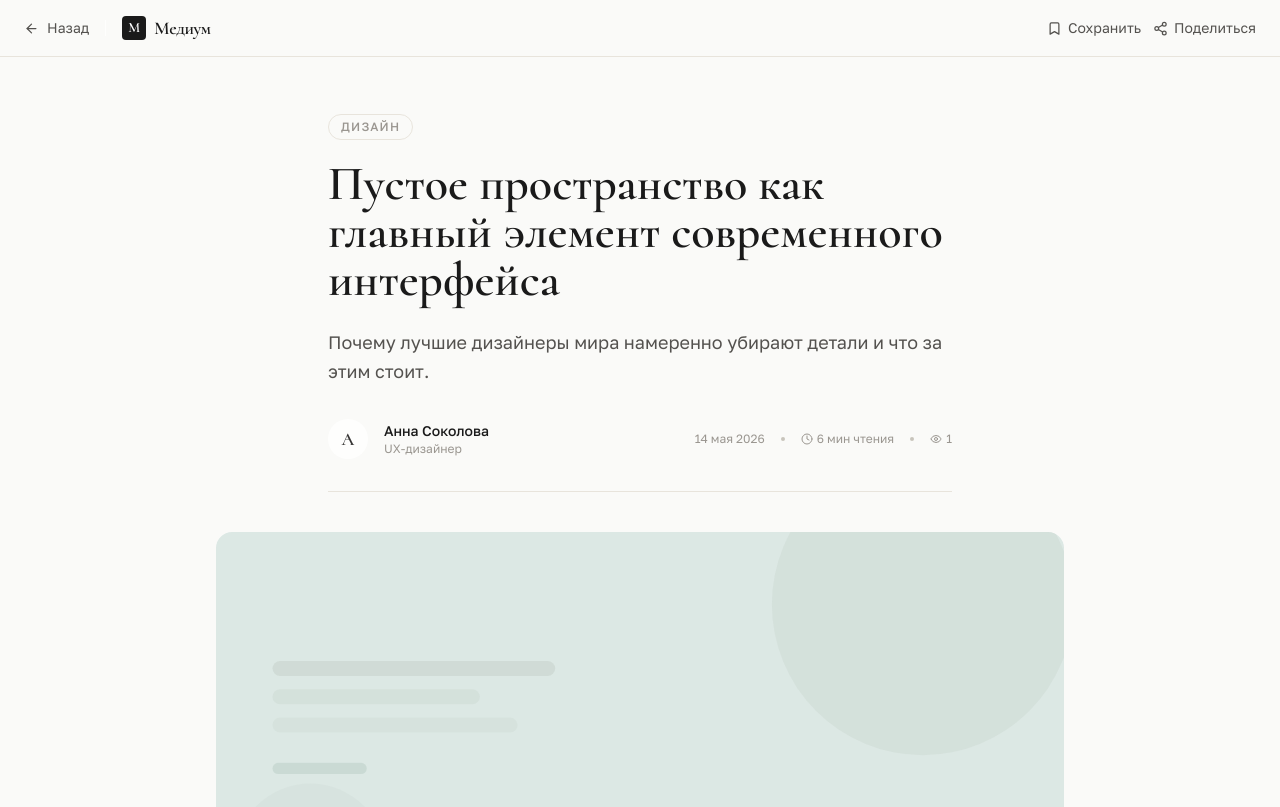
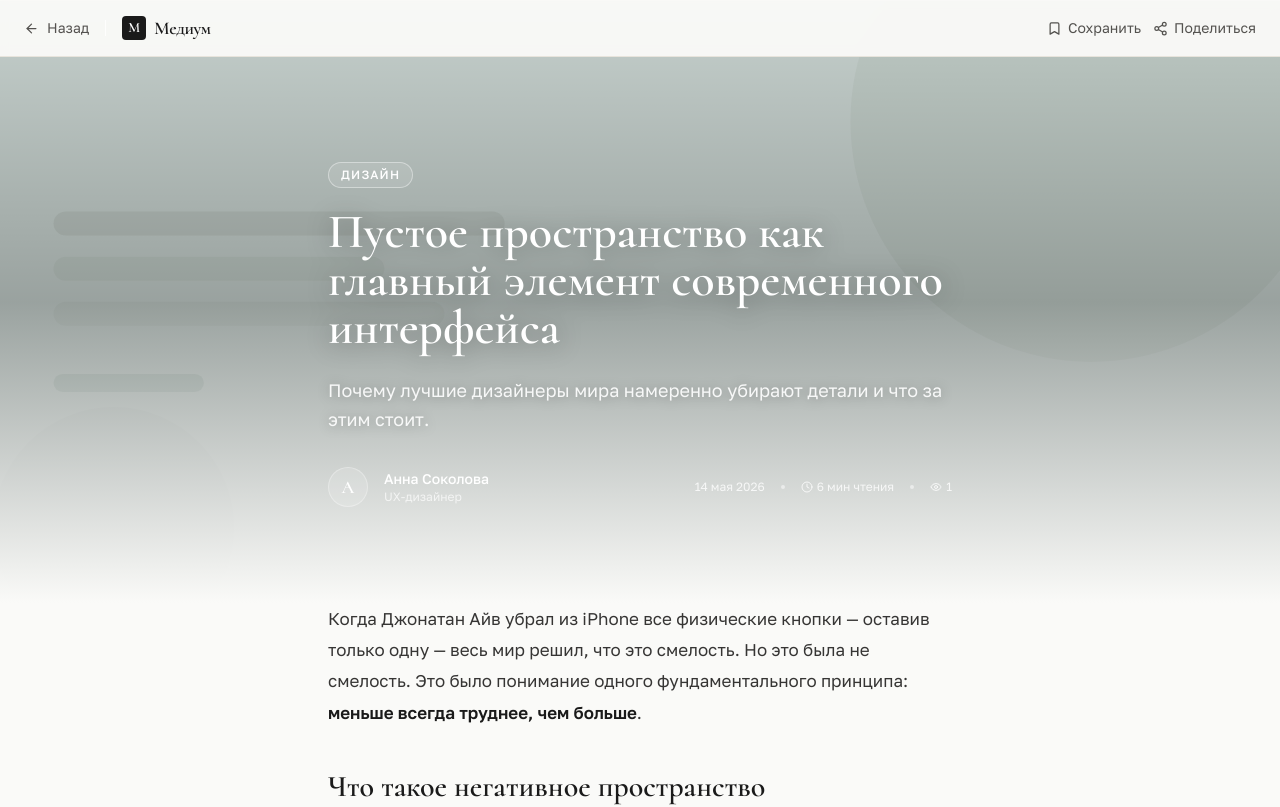
Before and after one commit to pr-poehali-dev/skill-exploration-project-3, a React (Vite) app: page /article/1 in a window 1280 px wide. Shown: the top 807 px of the page. Built offline with nearby package versions, Linux system fonts and the light colour scheme.

Commit message:
fix: poster и background полной новости

```diff
--- a/src/components/article/ArticleBody.tsx
+++ b/src/components/article/ArticleBody.tsx
@@ -17,37 +17,60 @@ interface Props {
 export default function ArticleBody({ article, related }: Props) {
   const navigate = useNavigate();
 
+  const hasCover = Boolean(article.cover);
+
   return (
     <main>
-      {/* Hero */}
-      <div className="max-w-2xl mx-auto px-6 pt-14 pb-10 animate-fade-in">
-        <span className="inline-block text-xs font-medium text-[#7A7670] uppercase tracking-widest mb-5 border border-[#E0DDD8] px-3 py-1 rounded-full">
+      {/* Hero with cover as background */}
+      <section className="relative overflow-hidden -mt-14">
+        {hasCover ? (
+          <>
+            <img
+              src={article.cover}
+              alt={article.title}
+              className="absolute inset-0 w-full h-full object-cover"
+            />
+            <div className="absolute inset-0 bg-gradient-to-b from-black/30 via-black/55 to-[#FAFAF8]" />
+          </>
+        ) : (
+          <>
+            <div className="absolute inset-0">
+              <CardPlaceholder seed={article.id} />
+            </div>
+            <div className="absolute inset-0 bg-gradient-to-b from-black/10 via-black/30 to-[#FAFAF8]" />
+          </>
+        )}
+
+        <div className="relative max-w-2xl mx-auto px-6 pt-32 sm:pt-40 pb-16 animate-fade-in">
+          <span className="inline-block text-xs font-medium text-white uppercase tracking-widest mb-5 border border-white/40 bg-white/10 backdrop-blur-sm px-3 py-1 rounded-full">
             {article.category}
           </span>
-        <h1 className="font-cormorant text-4xl sm:text-5xl font-semibold text-[#1A1A1A] leading-[1.15] mb-6">
+          <h1 className="font-cormorant text-4xl sm:text-5xl font-semibold text-white leading-[1.15] mb-6 drop-shadow-[0_2px_12px_rgba(0,0,0,0.35)]">
             {article.title}
           </h1>
-        <p className="text-[#6A6660] text-lg leading-relaxed mb-8">{article.excerpt}</p>
+          <p className="text-white/90 text-lg leading-relaxed mb-8 drop-shadow-[0_1px_6px_rgba(0,0,0,0.3)]">
+            {article.excerpt}
+          </p>
 
           {/* Author + meta */}
-        <div className="flex items-center gap-4 pb-8 border-b border-[#E8E4DC]">
-          <div className="w-10 h-10 rounded-full bg-[#E8E4DC] flex items-center justify-center shrink-0">
-            <span className="font-cormorant font-semibold text-[#4A4A48] text-lg leading-none">
+          <div className="flex items-center gap-4 pb-8">
+            <div className="w-10 h-10 rounded-full bg-white/15 border border-white/30 backdrop-blur-sm flex items-center justify-center shrink-0">
+              <span className="font-cormorant font-semibold text-white text-lg leading-none">
                 {article.author[0]}
               </span>
             </div>
             <div>
-            <p className="text-sm font-medium text-[#1A1A1A]">{article.author}</p>
-            <p className="text-xs text-[#9A9690]">{article.authorRole}</p>
+              <p className="text-sm font-medium text-white">{article.author}</p>
+              <p className="text-xs text-white/70">{article.authorRole}</p>
             </div>
-          <div className="ml-auto flex items-center gap-3 sm:gap-4 text-xs text-[#9A9690] flex-wrap justify-end">
+            <div className="ml-auto flex items-center gap-3 sm:gap-4 text-xs text-white/80 flex-wrap justify-end">
               <span>{article.date}</span>
-            <span className="w-1 h-1 rounded-full bg-[#C8C4BC]" />
+              <span className="w-1 h-1 rounded-full bg-white/50" />
               <span className="flex items-center gap-1">
                 <Icon name="Clock" size={12} />
                 {article.readTime} чтения
               </span>
-            <span className="w-1 h-1 rounded-full bg-[#C8C4BC]" />
+              <span className="w-1 h-1 rounded-full bg-white/50" />
               <span className="flex items-center gap-1" title="Просмотры">
                 <Icon name="Eye" size={12} />
                 {formatViews(article.views || 0)}
@@ -55,17 +78,7 @@ export default function ArticleBody({ article, related }: Props) {
             </div>
           </div>
         </div>
-
-      {/* Cover image */}
-      <div className="max-w-4xl mx-auto px-6 mb-12">
-        <div className="rounded-2xl overflow-hidden aspect-[16/7] bg-[#F0EDE8]">
-          {article.cover ? (
-            <img src={article.cover} alt={article.title} className="w-full h-full object-cover" />
-          ) : (
-            <CardPlaceholder seed={article.id} />
-          )}
-        </div>
-      </div>
+      </section>
 
       {/* Article body */}
       <div className="max-w-2xl mx-auto px-6 pb-10">
```
Lines whose indentation alone changed are shown as unchanged.
